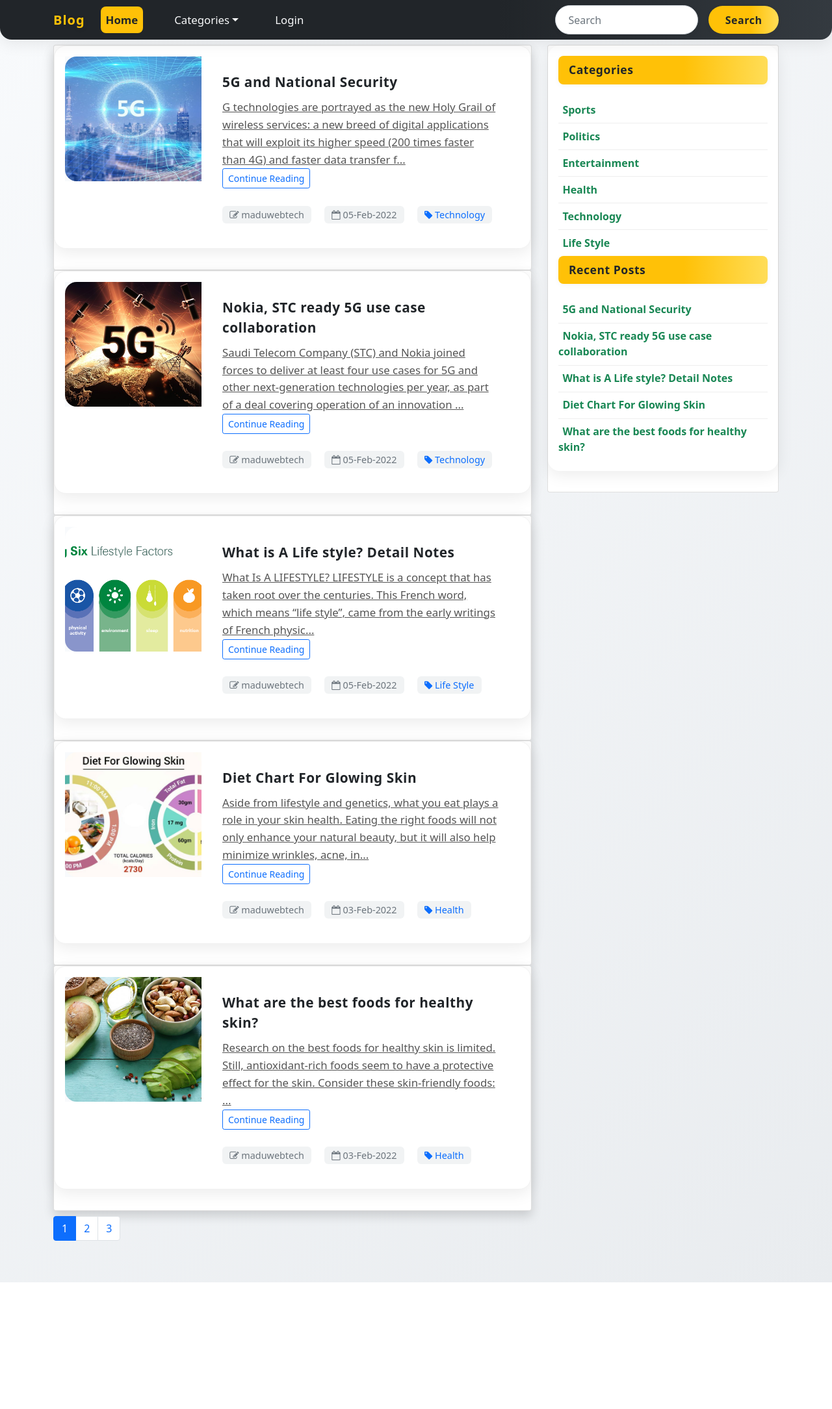
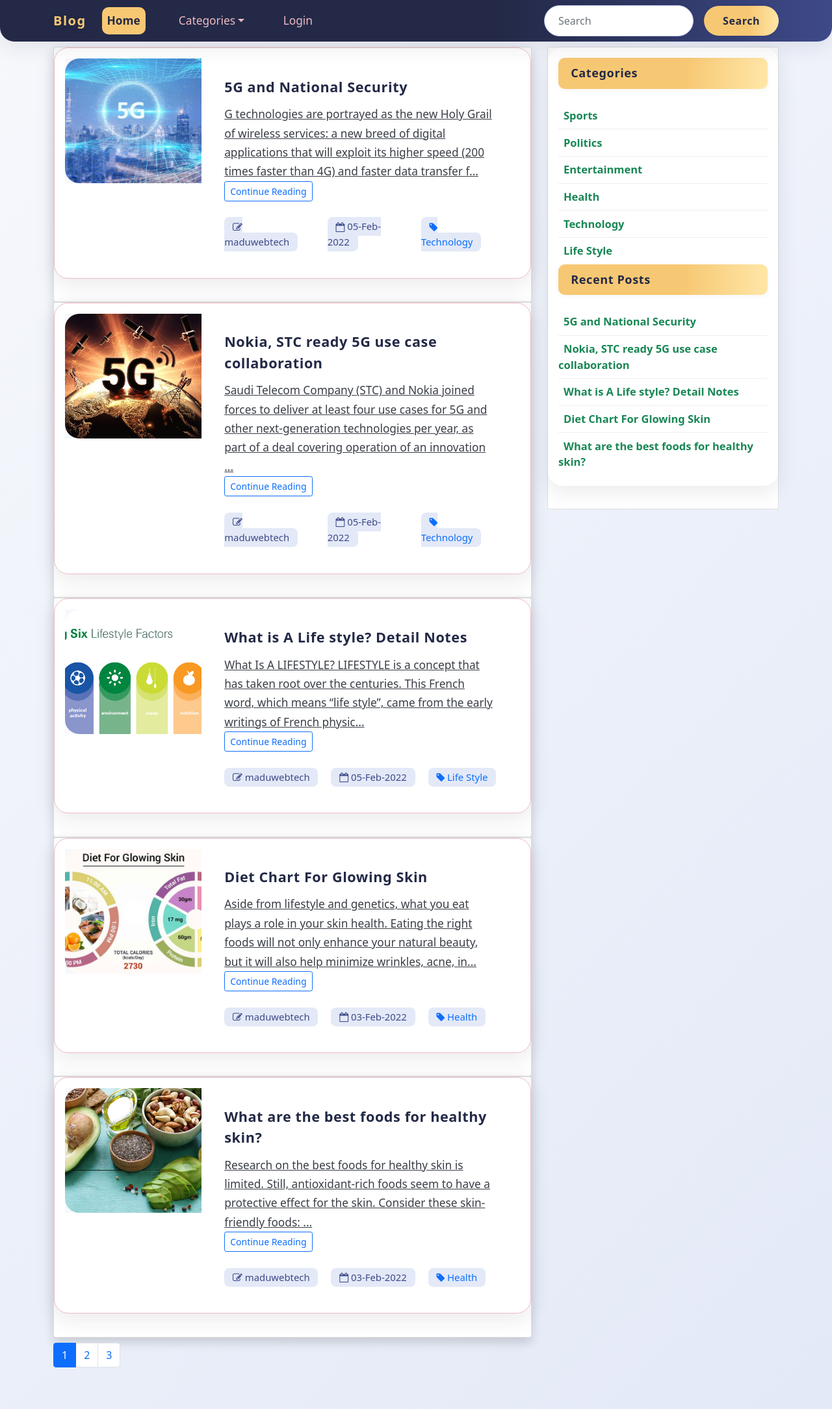
Before and after one commit to Aishwary2004Gupta/PHP-Blog-Project, a PHP site: page /PHP-Blog-Project/ in a window 1280 px wide. Shown: the whole page at 65% size. Before the commit the page ends 1974 px from the top, so only its background shows below. Run offline with PHP 8.4, Linux system fonts and the light colour scheme; data comes from the database, SQL or seed files in the repository.

Commit message:
Update styles.css

```diff
--- a/styles.css
+++ b/styles.css
@@ -1,8 +1,8 @@
 /* General Body Styling */
 body {
   font-family: "Poppins", "Source Sans Pro", sans-serif;
-  background: linear-gradient(135deg, #f8fafc 0%, #e9ecef 100%);
-  color: #222;
+  background: linear-gradient(135deg, #f6f8fc 0%, #e3e9f7 100%);
+  color: #232946;
   margin: 0;
   padding: 0;
   min-height: 100vh;
@@ -11,11 +11,11 @@ body {
 
 /* Navbar Styling */
 .navbar {
-  background: linear-gradient(90deg, #212529 60%, #343a40 100%);
-  padding: 1rem 2rem;
-  box-shadow: 0 6px 24px rgba(0, 0, 0, 0.08);
-  border-bottom-left-radius: 18px;
-  border-bottom-right-radius: 18px;
+  background: linear-gradient(90deg, #232946 60%, #3e4a89 100%);
+  padding: 1.2rem 2.5rem;
+  box-shadow: 0 8px 32px rgba(35, 41, 70, 0.10);
+  border-bottom-left-radius: 22px;
+  border-bottom-right-radius: 22px;
   position: sticky;
   top: 0;
   z-index: 1000;
@@ -25,21 +25,21 @@ body {
 }
 
 .navbar-brand {
-  font-size: 2rem;
+  font-size: 2.1rem;
   font-weight: bold;
-  color: #ffc107 !important;
-  margin-right: 2rem;
-  letter-spacing: 1px;
-  text-shadow: 0 2px 8px rgba(0,0,0,0.08);
+  color: #f7c873 !important;
+  margin-right: 2.2rem;
+  letter-spacing: 1.5px;
+  text-shadow: 0 2px 12px rgba(35,41,70,0.10);
 }
 
 .navbar-toggler {
   border: none;
   outline: none;
-  background: #ffc107;
+  background: #f7c873;
   border-radius: 50%;
-  width: 38px;
-  height: 38px;
+  width: 40px;
+  height: 40px;
   display: flex;
   align-items: center;
   justify-content: center;
@@ -47,39 +47,39 @@ body {
 }
 
 .navbar-toggler:focus {
-  box-shadow: 0 0 0 2px #ffc10755;
+  box-shadow: 0 0 0 2px #f7c87355;
 }
 
 .navbar-toggler-icon {
-  color: #212529;
-  font-size: 1.3rem;
+  color: #232946;
+  font-size: 1.4rem;
 }
 
 .navbar-nav {
   display: flex;
   align-items: center;
-  gap: 1.5rem;
+  gap: 1.7rem;
 }
 
 .nav-link {
-  color: #f8f9fa !important;
-  font-size: 1.05rem;
+  color: #eebbc3 !important;
+  font-size: 1.08rem;
   margin: 0 0.5rem;
-  padding: 0.5rem 1rem;
-  border-radius: 8px;
+  padding: 0.5rem 1.1rem;
+  border-radius: 10px;
   transition: color 0.3s, background 0.3s;
 }
 
 .nav-link:hover {
-  color: #212529 !important;
-  background: #ffc107;
+  color: #232946 !important;
+  background: #f7c873;
 }
 
 .nav-item.active .nav-link,
 .nav-link.active {
-  color: #212529 !important;
-  background: #ffc107;
-  font-weight: 600;
+  color: #232946 !important;
+  background: #f7c873;
+  font-weight: 700;
   border-bottom: none;
 }
 
@@ -88,23 +88,23 @@ body {
 }
 
 .dropdown-menu {
-  background: #343a40;
+  background: #3e4a89;
   border: none;
   margin-top: 0.5rem;
-  border-radius: 8px;
-  box-shadow: 0 8px 24px rgba(0,0,0,0.08);
+  border-radius: 10px;
+  box-shadow: 0 8px 32px rgba(35,41,70,0.10);
 }
 
 .dropdown-item {
-  color: #f8f9fa !important;
-  padding: 0.6rem 1.2rem;
-  border-radius: 6px;
+  color: #eebbc3 !important;
+  padding: 0.7rem 1.3rem;
+  border-radius: 8px;
   transition: background 0.3s, color 0.3s;
 }
 
 .dropdown-item:hover {
-  background: #ffc107;
-  color: #212529 !important;
+  background: #f7c873;
+  color: #232946 !important;
 }
 
 /* Search Bar Styling */
@@ -114,36 +114,38 @@ form.d-flex {
 }
 
 form.d-flex input[type="text"] {
-  border-radius: 24px;
-  border: 1px solid #ced4da;
-  padding: 0.6rem 1.2rem;
-  width: 220px;
+  border-radius: 28px;
+  border: 1px solid #b8c1ec;
+  padding: 0.7rem 1.3rem;
+  width: 230px;
   background: #fff;
-  box-shadow: 0 2px 8px rgba(0,0,0,0.04);
+  box-shadow: 0 2px 10px rgba(35,41,70,0.04);
   transition: width 0.3s, box-shadow 0.3s;
+  color: #232946;
 }
 
 form.d-flex input[type="text"]:focus {
-  width: 280px;
-  box-shadow: 0 4px 16px rgba(0,0,0,0.08);
+  width: 290px;
+  box-shadow: 0 4px 18px rgba(35,41,70,0.10);
   outline: none;
+  border-color: #f7c873;
 }
 
 form.d-flex button {
-  background: linear-gradient(90deg, #ffc107 60%, #ffdd57 100%);
-  color: #212529;
+  background: linear-gradient(90deg, #f7c873 60%, #ffe6a7 100%);
+  color: #232946;
   border: none;
-  border-radius: 24px;
-  padding: 0.6rem 1.6rem;
+  border-radius: 28px;
+  padding: 0.7rem 1.8rem;
   font-weight: 600;
-  letter-spacing: 0.5px;
-  box-shadow: 0 2px 8px rgba(0,0,0,0.04);
+  letter-spacing: 0.6px;
+  box-shadow: 0 2px 10px rgba(35,41,70,0.04);
   transition: background 0.3s, box-shadow 0.3s;
 }
 
 form.d-flex button:hover {
-  background: linear-gradient(90deg, #ffb300 60%, #ffe082 100%);
-  box-shadow: 0 4px 16px rgba(0,0,0,0.08);
+  background: linear-gradient(90deg, #f7b267 60%, #ffe6a7 100%);
+  box-shadow: 0 4px 18px rgba(35,41,70,0.10);
 }
 
 /* Blog Post Card */
@@ -151,60 +153,60 @@ form.d-flex button:hover {
   display: flex;
   width: 100%;
   background: #fff;
-  box-shadow: 0 6px 24px rgba(0,0,0,0.08);
-  border-radius: 18px;
+  box-shadow: 0 8px 32px rgba(35,41,70,0.10);
+  border-radius: 22px;
   overflow: hidden;
-  margin-bottom: 2rem;
+  margin-bottom: 2.2rem;
   transition: box-shadow 0.3s, transform 0.3s;
-  border: 1px solid #f1f1f1;
+  border: 1px solid #eebbc3;
 }
 
 .blog_flex:hover {
-  box-shadow: 0 12px 32px rgba(0,0,0,0.12);
-  transform: translateY(-2px) scale(1.01);
+  box-shadow: 0 16px 40px rgba(35,41,70,0.14);
+  transform: translateY(-3px) scale(1.012);
 }
 
 .flex-part1 {
   width: 30%;
   height: 12rem;
-  background: #f8fafc;
+  background: #f6f8fc;
 }
 
 .flex-part1 img {
   width: 100%;
   height: 100%;
   object-fit: cover;
-  border-top-left-radius: 18px;
-  border-bottom-left-radius: 18px;
+  border-top-left-radius: 22px;
+  border-bottom-left-radius: 22px;
 }
 
 .flex-part2 {
-  padding: 1.5rem 2rem;
+  padding: 1.7rem 2.2rem;
   width: 70%;
-  color: #222;
+  color: #232946;
   display: flex;
   flex-direction: column;
   justify-content: center;
 }
 
 #title {
-  color: #212529;
-  font-size: 1.3rem;
+  color: #232946;
+  font-size: 1.35rem;
   font-weight: 700;
   text-decoration: none;
-  margin-bottom: 0.6rem;
+  margin-bottom: 0.7rem;
   transition: color 0.3s;
-  letter-spacing: 0.5px;
+  letter-spacing: 0.6px;
 }
 
 #title:hover {
-  color: #ffc107;
+  color: #f7c873;
 }
 
 #body {
-  color: #555;
-  font-size: 1.05rem;
-  line-height: 1.6;
+  color: #393e46;
+  font-size: 1.08rem;
+  line-height: 1.7;
   margin-top: 0.5rem;
 }
 
@@ -221,41 +223,41 @@ form.d-flex button:hover {
 }
 
 .flex-part2 ul li a {
-  color: #6c757d;
-  font-size: 0.9rem;
+  color: #3e4a89;
+  font-size: 0.93rem;
   text-decoration: none;
-  padding: 0.25rem 0.7rem;
-  background: #f1f3f4;
-  border-radius: 6px;
+  padding: 0.28rem 0.8rem;
+  background: #e3e9f7;
+  border-radius: 8px;
   transition: background 0.3s, color 0.3s;
 }
 
 .flex-part2 ul li a:hover {
-  background: #ffc107;
-  color: #212529;
+  background: #f7c873;
+  color: #232946;
 }
 
 /* Sidebar */
 .right-section {
   display: flex;
   flex-direction: column;
-  padding: 1.5rem;
+  padding: 1.7rem;
   background: #fff;
-  box-shadow: 0 6px 24px rgba(0,0,0,0.08);
-  border-radius: 18px;
-  margin-bottom: 2rem;
+  box-shadow: 0 8px 32px rgba(35,41,70,0.10);
+  border-radius: 22px;
+  margin-bottom: 2.2rem;
 }
 
 .right-section h6 {
-  background: linear-gradient(90deg, #ffc107 60%, #ffdd57 100%);
-  color: #212529;
-  padding: 0.7rem 1rem;
-  border-radius: 8px;
-  font-size: 1.1rem;
+  background: linear-gradient(90deg, #f7c873 60%, #ffe6a7 100%);
+  color: #232946;
+  padding: 0.8rem 1.2rem;
+  border-radius: 10px;
+  font-size: 1.13rem;
   font-weight: 700;
-  margin-bottom: 1.2rem;
-  letter-spacing: 0.5px;
-  box-shadow: 0 2px 8px rgba(0,0,0,0.04);
+  margin-bottom: 1.3rem;
+  letter-spacing: 0.6px;
+  box-shadow: 0 2px 10px rgba(35,41,70,0.04);
 }
 
 .right-section ul {
@@ -275,60 +277,60 @@ form.d-flex button:hover {
 
 .right-section ul li a {
   text-decoration: none;
-  color: #555;
-  font-size: 1rem;
-  transition: color 0.3s;
-  border-radius: 4px;
-  padding: 0.2rem 0.4rem;
+  color: #3e4a89;
+  font-size: 1.03rem;
+  transition: color 0.3s, background 0.3s;
+  border-radius: 6px;
+  padding: 0.23rem 0.5rem;
 }
 
 .right-section ul li a:hover {
-  color: #ffc107;
-  background: #f8fafc;
+  color: #f7c873;
+  background: #f6f8fc;
 }
 
 /* Single Image */
 #single_img {
   width: 100%;
   height: 20rem;
-  border-radius: 18px;
+  border-radius: 22px;
   overflow: hidden;
-  box-shadow: 0 6px 24px rgba(0,0,0,0.08);
-  margin-bottom: 1.5rem;
-  background: #f8fafc;
+  box-shadow: 0 8px 32px rgba(35,41,70,0.10);
+  margin-bottom: 1.7rem;
+  background: #f6f8fc;
 }
 
 #single_img img {
   width: 100%;
   height: 100%;
   object-fit: cover;
-  border-radius: 18px;
+  border-radius: 22px;
 }
 
 /* Responsive Adjustments */
 @media (max-width: 768px) {
   .blog_flex {
     flex-direction: column;
-    border-radius: 18px;
+    border-radius: 22px;
   }
   .flex-part1 {
     width: 100%;
     height: 8rem !important;
-    border-radius: 18px 18px 0 0;
+    border-radius: 22px 22px 0 0;
   }
   .flex-part1 img {
-    border-radius: 18px 18px 0 0;
+    border-radius: 22px 22px 0 0;
   }
   .flex-part2 {
     width: 100%;
-    padding: 1rem;
+    padding: 1.2rem;
   }
   .flex-part2 p {
     display: none;
   }
   .flex-part2 ul {
     flex-direction: column;
-    gap: 6px;
+    gap: 7px;
   }
 }
 
@@ -337,7 +339,7 @@ form.d-flex button:hover {
     height: 8rem !important;
   }
   .flex-part2 {
-    padding: 1rem;
+    padding: 1.2rem;
   }
 }
 
```
